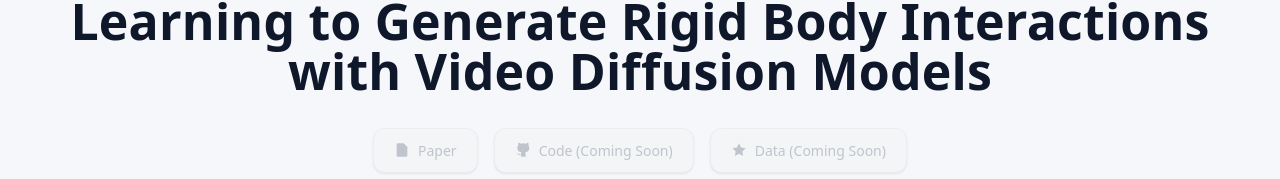
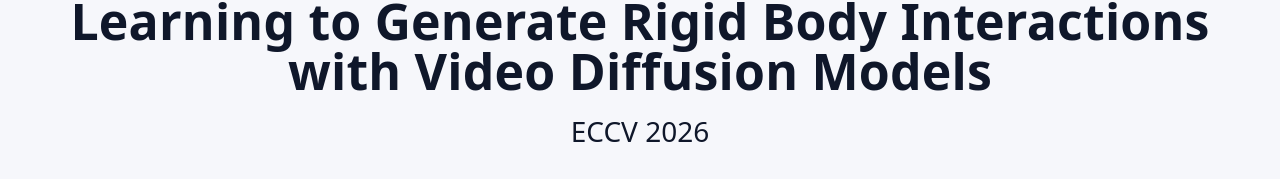
Before and after one commit to Daromog/KineMask, a plain HTML site: page index.html in a window 1280 px wide. Shown: the part 106-285 px from the top of the page. Drawn offline with Linux system fonts and the light colour scheme; a script that the page names is missing.

Commit message:
Add subtitle to hero section in index.html

```diff
--- a/index.html
+++ b/index.html
@@ -587,6 +587,7 @@
 					Learning to Generate Rigid Body Interactions<br>
 					with Video Diffusion Models
 					</h1>
+					<p class="hero-subtitle">ECCV 2026</p>
 				</div>
 				<!--<p class="hero-authors">
 					<span style="color: var(--accent);">David Romero<sup>1</sup></span>,
```
